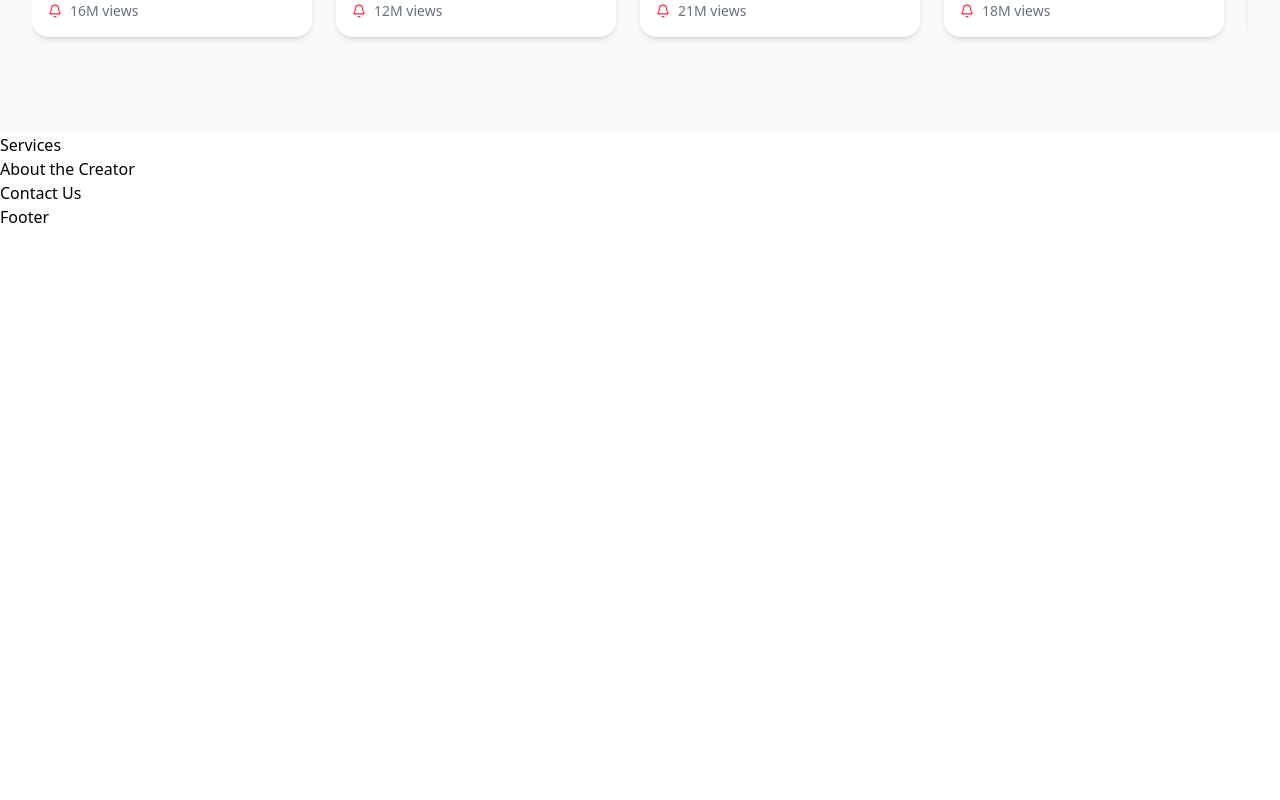
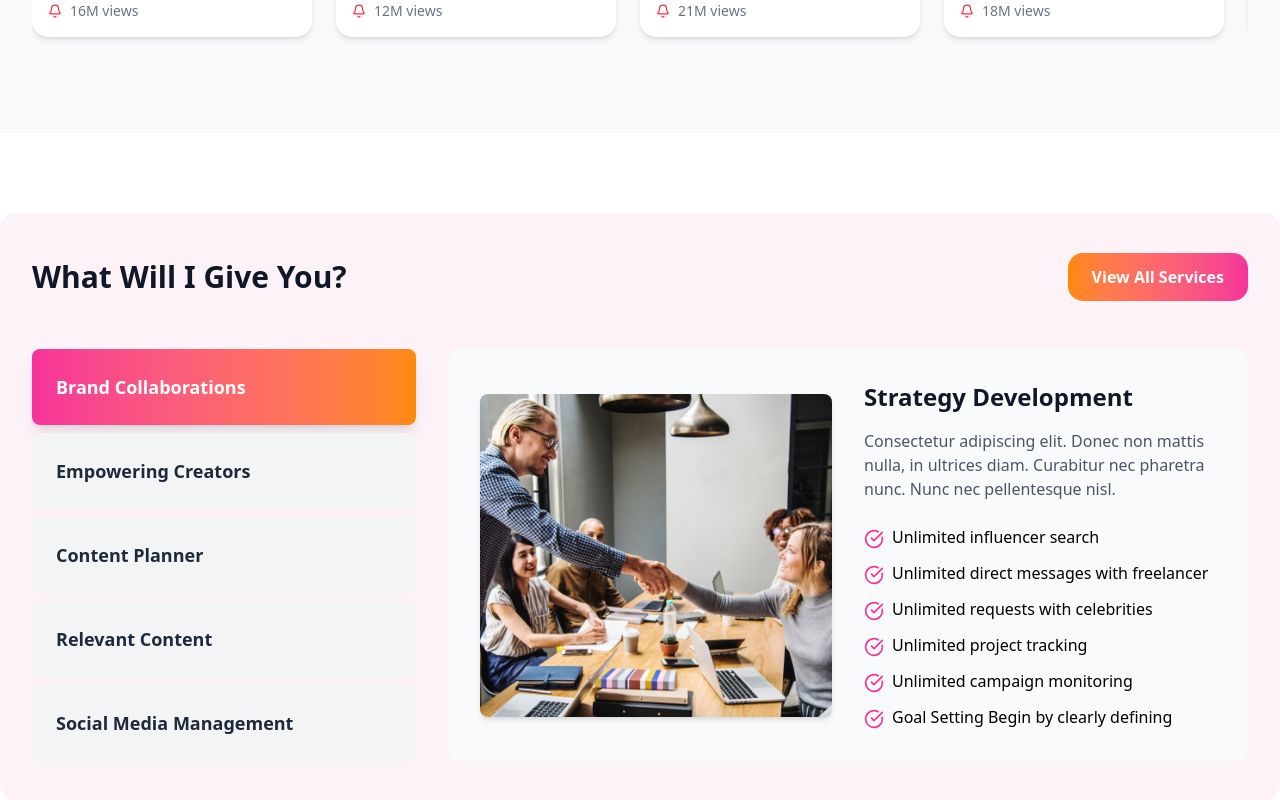
Before and after one commit to RockCoder108/Influtics_task, a React (Vite) app: page / in a window 1280 px wide. Shown: the part 1660-2460 px from the top of the page. Before the commit the page ends 1889 px from the top, so only its background shows below. Built offline with nearby package versions, Linux system fonts and the light colour scheme.

Commit message:
ServicesSection add

```diff
--- a/src/pages/LandingPage/components/ServicesSection.jsx
+++ b/src/pages/LandingPage/components/ServicesSection.jsx
@@ -1,10 +1,142 @@
-import React from "react";
+import React, { useState } from "react";
+import { CheckCircle } from "lucide-react";
+import services from "../../../assets/services.png";
 
 const ServicesSection = () => {
+  const [activeTab, setActiveTab] = useState("Brand Collaborations");
+
+  const tabs = [
+    "Brand Collaborations",
+    "Empowering Creators",
+    "Content Planner",
+    "Relevant Content",
+    "Social Media Management",
+  ];
+
+  const tabContent = {
+    "Brand Collaborations": {
+      title: "Strategy Development",
+      description:
+        "Consectetur adipiscing elit. Donec non mattis nulla, in ultrices diam. Curabitur nec pharetra nunc. Nunc nec pellentesque nisl.",
+      list: [
+        "Unlimited influencer search",
+        "Unlimited direct messages with freelancer",
+        "Unlimited requests with celebrities",
+        "Unlimited project tracking",
+        "Unlimited campaign monitoring",
+        "Goal Setting Begin by clearly defining",
+      ],
+      image: services,
+    },
+    "Empowering Creators": {
+      title: "Creator Empowerment",
+      description:
+        "Tools and resources designed to help creators grow their brand and audience effectively.",
+      list: [
+        "Tools for content creation",
+        "Monetization strategies",
+        "Community building support",
+        "Exclusive workshops and webinars",
+        "Direct access to brand deals",
+      ],
+      image: services,
+    },
+    "Content Planner": {
+      title: "Content Planner",
+      description: "Plan and schedule your content efficiently.",
+      list: [
+        "Smart calendar view",
+        "Automated reminders",
+        "Integration with social platforms",
+      ],
+      image: services,
+    },
+    "Relevant Content": {
+      title: "Relevant Content",
+      description: "Discover content that resonates with your audience.",
+      list: ["Trending topics", "Audience insights", "Content recommendations"],
+      image: services,
+    },
+    "Social Media Management": {
+      title: "Social Media Management",
+      description: "Manage all your platforms from one dashboard.",
+      list: [
+        "Multi-platform posting",
+        "Analytics and reports",
+        "Community engagement tools",
+      ],
+      image: services,
+    },
+  };
+
+  const currentContent =
+    tabContent[activeTab] || tabContent["Brand Collaborations"];
+
   return (
-    <div>
-      <h2>Services</h2>
-    </div>
+    <section className="py-20 bg-white ">
+      <div className="container mx-auto px-4 sm:px-6 lg:px-8 bg-pink-50 rounded-2xl p-10">
+        <div className="flex flex-col sm:flex-row justify-between items-start sm:items-center mb-12">
+          <h2 className="text-3xl font-extrabold text-gray-900 mb-4 sm:mb-0">
+            What Will I Give You?
+          </h2>
+          <a
+            href="#"
+            className="flex items-center px-6 py-3 text-white font-semibold bg-gradient-to-r from-orange-400 to-pink-500 rounded-[15px] hover:from-pink-500 hover:to-orange-400 transition-shadow text-base"
+          >
+            View All Services
+          </a>
+        </div>
+
+        <div className="grid grid-cols-1 lg:grid-cols-3 gap-8">
+          {/* Tabs */}
+          <div className="flex flex-col space-y-2">
+            {tabs.map((tab) => (
+              <button
+                key={tab}
+                onClick={() => setActiveTab(tab)}
+                className={`p-6 rounded-lg text-left font-bold text-lg transition-all duration-300 ${
+                  activeTab === tab
+                    ? "bg-gradient-to-r from-pink-500 to-orange-400 text-white shadow-lg"
+                    : "bg-gray-100 text-gray-800 hover:bg-gray-200"
+                }`}
+              >
+                {tab}
+              </button>
+            ))}
+          </div>
+
+          {/* Content */}
+          <div className="lg:col-span-2 bg-gray-50 p-8 rounded-xl">
+            <div className="grid grid-cols-1 md:grid-cols-2 gap-8 items-center">
+              <div className="order-1 md:order-1">
+                <img
+                  src={currentContent.image}
+                  alt="Service"
+                  className="rounded-lg shadow-md w-full h-auto object-cover"
+                />
+              </div>
+
+              <div className="order-2 md:order-2">
+                <h3 className="text-2xl font-bold text-gray-900 mb-4">
+                  {currentContent.title}
+                </h3>
+                <p className="text-gray-600 mb-6">
+                  {currentContent.description}
+                </p>
+                <ul className="space-y-3">
+                  {currentContent.list.map((item) => (
+                    <li key={item} className="flex items-start">
+                      <CheckCircle className="w-5 h-5 text-pink-500 mt-1 mr-2 flex-shrink-0" />
+                      <span>{item}</span>
+                    </li>
+                  ))}
+                </ul>
+              </div>
+            </div>
+          </div>
+        </div>
+      </div>
+    </section>
   );
 };
 
```
Also changed, not shown: src/assets/services.png (renamed from src/assets/view all services.png).
